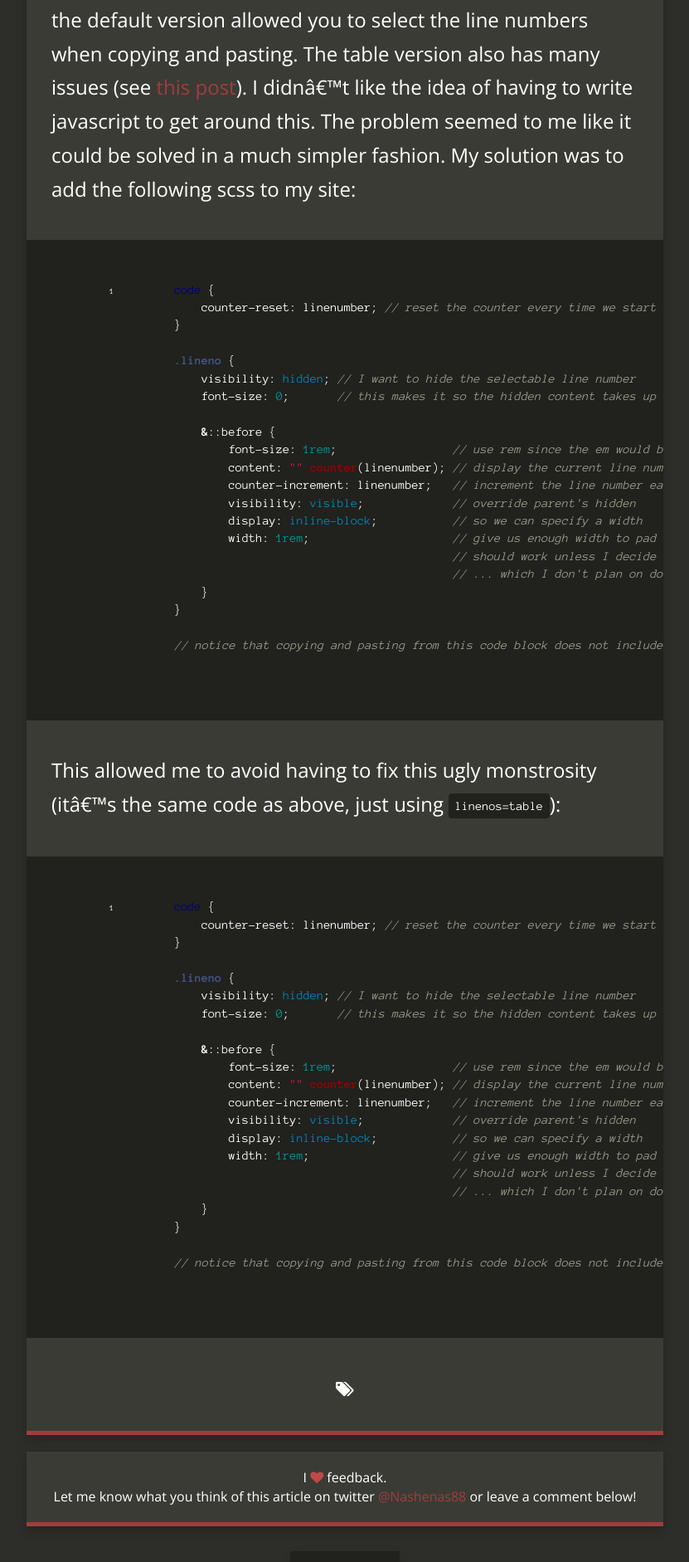
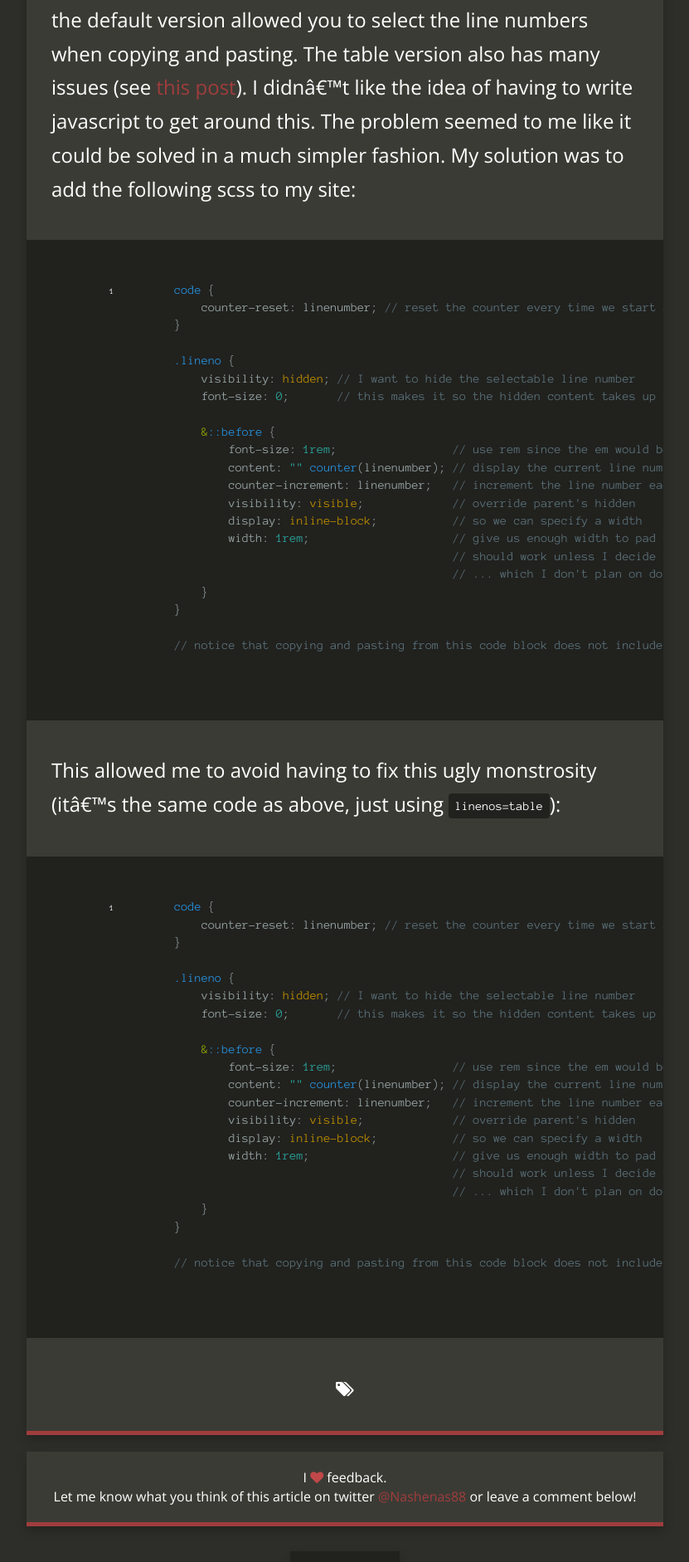
Before and after one commit to Nashenas88/nashenas88.github.io, a Jekyll site: the page built from _posts/2015-06-30-how-to-exclude-code-line-numbers-from-selection-in-jekyll.markdown, in a window 1280 px wide. Shown: the part 446-2328 px from the top of the page at 83% size, without its empty margins (224-1055 px from the left). Built offline with Jekyll 4.4.1, drawn with Linux system fonts in a browser that asks for light colours; nearby versions of some CDN libraries.

Commit message:
Update syntax highlighting to a dark theme that fits with the current UI.

```diff
--- /dev/null
+++ b/_sass/_solarized-dark.scss
@@ -0,0 +1,88 @@
+/* Solarized Dark
+
+For use with Jekyll and Pygments
+
+http://ethanschoonover.com/solarized
+
+SOLARIZED HEX      ROLE
+--------- -------- ------------------------------------------
+base03    #002b36  background
+base01    #586e75  comments / secondary content
+base1     #93a1a1  body text / default code / primary content
+orange    #cb4b16  constants
+red       #dc322f  regex, special keywords
+blue      #268bd2  reserved keywords
+cyan      #2aa198  strings, numbers
+green     #859900  operators, other keywords
+*/
+
+.highlight { background-color: #002b36; color: #93a1a1 }
+.highlight .lineno { color: #586e75 } /* Line Numbers */
+.highlight .c { color: #586e75 } /* Comment */
+.highlight .err { color: #93a1a1 } /* Error */
+.highlight .g { color: #93a1a1 } /* Generic */
+.highlight .k { color: #859900 } /* Keyword */
+.highlight .l { color: #93a1a1 } /* Literal */
+.highlight .n { color: #93a1a1 } /* Name */
+.highlight .o { color: #859900 } /* Operator */
+.highlight .x { color: #cb4b16 } /* Other */
+.highlight .p { color: #93a1a1 } /* Punctuation */
+.highlight .cm { color: #586e75 } /* Comment.Multiline */
+.highlight .cp { color: #859900 } /* Comment.Preproc */
+.highlight .c1 { color: #586e75 } /* Comment.Single */
+.highlight .cs { color: #859900 } /* Comment.Special */
+.highlight .gd { color: #2aa198 } /* Generic.Deleted */
+.highlight .ge { color: #93a1a1; font-style: italic } /* Generic.Emph */
+.highlight .gr { color: #dc322f } /* Generic.Error */
+.highlight .gh { color: #cb4b16 } /* Generic.Heading */
+.highlight .gi { color: #859900 } /* Generic.Inserted */
+.highlight .go { color: #93a1a1 } /* Generic.Output */
+.highlight .gp { color: #93a1a1 } /* Generic.Prompt */
+.highlight .gs { color: #93a1a1; font-weight: bold } /* Generic.Strong */
+.highlight .gu { color: #cb4b16 } /* Generic.Subheading */
+.highlight .gt { color: #93a1a1 } /* Generic.Traceback */
+.highlight .kc { color: #cb4b16 } /* Keyword.Constant */
+.highlight .kd { color: #268bd2 } /* Keyword.Declaration */
+.highlight .kn { color: #859900 } /* Keyword.Namespace */
+.highlight .kp { color: #859900 } /* Keyword.Pseudo */
+.highlight .kr { color: #268bd2 } /* Keyword.Reserved */
+.highlight .kt { color: #dc322f } /* Keyword.Type */
+.highlight .ld { color: #93a1a1 } /* Literal.Date */
+.highlight .m { color: #2aa198 } /* Literal.Number */
+.highlight .s { color: #2aa198 } /* Literal.String */
+.highlight .na { color: #93a1a1 } /* Name.Attribute */
+.highlight .nb { color: #B58900 } /* Name.Builtin */
+.highlight .nc { color: #268bd2 } /* Name.Class */
+.highlight .no { color: #cb4b16 } /* Name.Constant */
+.highlight .nd { color: #268bd2 } /* Name.Decorator */
+.highlight .ni { color: #cb4b16 } /* Name.Entity */
+.highlight .ne { color: #cb4b16 } /* Name.Exception */
+.highlight .nf { color: #268bd2 } /* Name.Function */
+.highlight .nl { color: #93a1a1 } /* Name.Label */
+.highlight .nn { color: #93a1a1 } /* Name.Namespace */
+.highlight .nx { color: #93a1a1 } /* Name.Other */
+.highlight .py { color: #93a1a1 } /* Name.Property */
+.highlight .nt { color: #268bd2 } /* Name.Tag */
+.highlight .nv { color: #268bd2 } /* Name.Variable */
+.highlight .ow { color: #859900 } /* Operator.Word */
+.highlight .w { color: #93a1a1 } /* Text.Whitespace */
+.highlight .mf { color: #2aa198 } /* Literal.Number.Float */
+.highlight .mh { color: #2aa198 } /* Literal.Number.Hex */
+.highlight .mi { color: #2aa198 } /* Literal.Number.Integer */
+.highlight .mo { color: #2aa198 } /* Literal.Number.Oct */
+.highlight .sb { color: #586e75 } /* Literal.String.Backtick */
+.highlight .sc { color: #2aa198 } /* Literal.String.Char */
+.highlight .sd { color: #93a1a1 } /* Literal.String.Doc */
+.highlight .s2 { color: #2aa198 } /* Literal.String.Double */
+.highlight .se { color: #cb4b16 } /* Literal.String.Escape */
+.highlight .sh { color: #93a1a1 } /* Literal.String.Heredoc */
+.highlight .si { color: #2aa198 } /* Literal.String.Interpol */
+.highlight .sx { color: #2aa198 } /* Literal.String.Other */
+.highlight .sr { color: #dc322f } /* Literal.String.Regex */
+.highlight .s1 { color: #2aa198 } /* Literal.String.Single */
+.highlight .ss { color: #2aa198 } /* Literal.String.Symbol */
+.highlight .bp { color: #268bd2 } /* Name.Builtin.Pseudo */
+.highlight .vc { color: #268bd2 } /* Name.Variable.Class */
+.highlight .vg { color: #268bd2 } /* Name.Variable.Global */
+.highlight .vi { color: #268bd2 } /* Name.Variable.Instance */
+.highlight .il { color: #2aa198 } /* Literal.Number.Integer.Long */
--- a/_sass/_syntax-highlighting.scss
+++ /dev/null
@@ -1,67 +0,0 @@
-/**
- * Syntax highlighting styles
- */
-.highlight {
-    background: #fff;
-    //@extend %vertical-rhythm;
-
-    .c     { color: #998; font-style: italic } // Comment
-    .err   { color: #a61717; background-color: #e3d2d2 } // Error
-    .k     { font-weight: bold } // Keyword
-    .o     { font-weight: bold } // Operator
-    .cm    { color: #998; font-style: italic } // Comment.Multiline
-    .cp    { color: #999; font-weight: bold } // Comment.Preproc
-    .c1    { color: #998; font-style: italic } // Comment.Single
-    .cs    { color: #999; font-weight: bold; font-style: italic } // Comment.Special
-    .gd    { color: #000; background-color: #fdd } // Generic.Deleted
-    .gd .x { color: #000; background-color: #faa } // Generic.Deleted.Specific
-    .ge    { font-style: italic } // Generic.Emph
-    .gr    { color: #a00 } // Generic.Error
-    .gh    { color: #999 } // Generic.Heading
-    .gi    { color: #000; background-color: #dfd } // Generic.Inserted
-    .gi .x { color: #000; background-color: #afa } // Generic.Inserted.Specific
-    .go    { color: #888 } // Generic.Output
-    .gp    { color: #555 } // Generic.Prompt
-    .gs    { font-weight: bold } // Generic.Strong
-    .gu    { color: #aaa } // Generic.Subheading
-    .gt    { color: #a00 } // Generic.Traceback
-    .kc    { font-weight: bold } // Keyword.Constant
-    .kd    { font-weight: bold } // Keyword.Declaration
-    .kp    { font-weight: bold } // Keyword.Pseudo
-    .kr    { font-weight: bold } // Keyword.Reserved
-    .kt    { color: #458; font-weight: bold } // Keyword.Type
-    .m     { color: #099 } // Literal.Number
-    .s     { color: #d14 } // Literal.String
-    .na    { color: #008080 } // Name.Attribute
-    .nb    { color: #0086B3 } // Name.Builtin
-    .nc    { color: #458; font-weight: bold } // Name.Class
-    .no    { color: #008080 } // Name.Constant
-    .ni    { color: #800080 } // Name.Entity
-    .ne    { color: #900; font-weight: bold } // Name.Exception
-    .nf    { color: #900; font-weight: bold } // Name.Function
-    .nn    { color: #555 } // Name.Namespace
-    .nt    { color: #000080 } // Name.Tag
-    .nv    { color: #008080 } // Name.Variable
-    .ow    { font-weight: bold } // Operator.Word
-    .w     { color: #bbb } // Text.Whitespace
-    .mf    { color: #099 } // Literal.Number.Float
-    .mh    { color: #099 } // Literal.Number.Hex
-    .mi    { color: #099 } // Literal.Number.Integer
-    .mo    { color: #099 } // Literal.Number.Oct
-    .sb    { color: #d14 } // Literal.String.Backtick
-    .sc    { color: #d14 } // Literal.String.Char
-    .sd    { color: #d14 } // Literal.String.Doc
-    .s2    { color: #d14 } // Literal.String.Double
-    .se    { color: #d14 } // Literal.String.Escape
-    .sh    { color: #d14 } // Literal.String.Heredoc
-    .si    { color: #d14 } // Literal.String.Interpol
-    .sx    { color: #d14 } // Literal.String.Other
-    .sr    { color: #009926 } // Literal.String.Regex
-    .s1    { color: #d14 } // Literal.String.Single
-    .ss    { color: #990073 } // Literal.String.Symbol
-    .bp    { color: #999 } // Name.Builtin.Pseudo
-    .vc    { color: #008080 } // Name.Variable.Class
-    .vg    { color: #008080 } // Name.Variable.Global
-    .vi    { color: #008080 } // Name.Variable.Instance
-    .il    { color: #099 } // Literal.Number.Integer.Long
-}
--- a/css/style.scss
+++ b/css/style.scss
@@ -3,7 +3,7 @@
 @import url(https://fonts.googleapis.com/css?family=Open+Sans:300italic,400italic,400,300,700);
 @import url(https://fonts.googleapis.com/css?family=Montserrat);
 @import url(https://fonts.googleapis.com/css?family=Anonymous+Pro:400,700);
-@import "syntax-highlighting";
+@import "solarized-dark";
 
 /* Colours */
 $twitter:        #6dabda;
```
